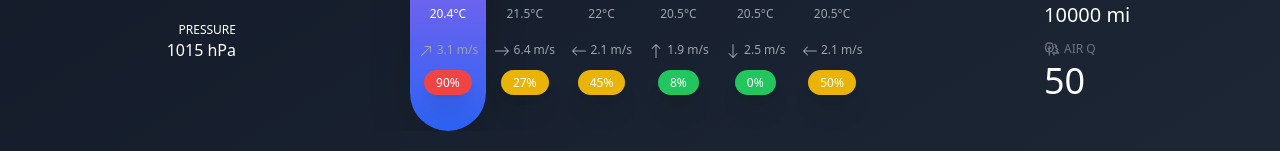
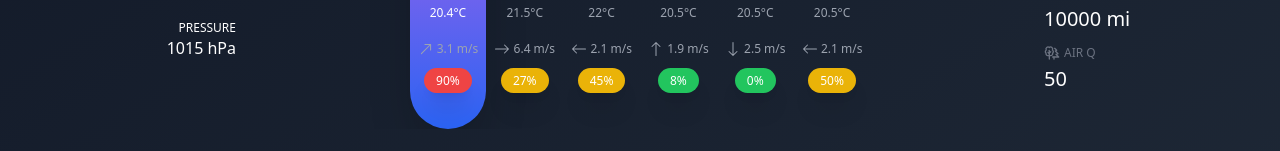
Before and after one commit to greengem/weather-app-v1-react, a React (Vite) app: page / in a window 1280 px wide. Shown: the part 397-548 px from the top of the page. Built offline with nearby package versions, Linux system fonts and the light colour scheme; no server answers.

Commit message:
Adjust font size

```diff
--- a/src/components/AirPollution/AirPollution.tsx
+++ b/src/components/AirPollution/AirPollution.tsx
@@ -8,7 +8,7 @@ interface AirPollutionProps {
 function AirPollution({ data }: AirPollutionProps) {
   return (
     <InfoBox title="Air Q" IconComponent={IconTrees}>
-      <p className='text-4xl'>{data}</p>
+      <p className='text-xl'>{data}</p>
     </InfoBox>
   );
 }
```
